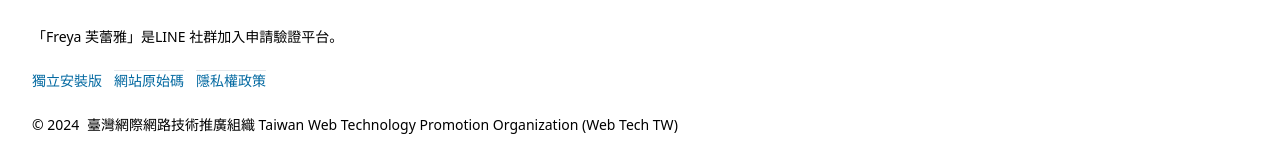
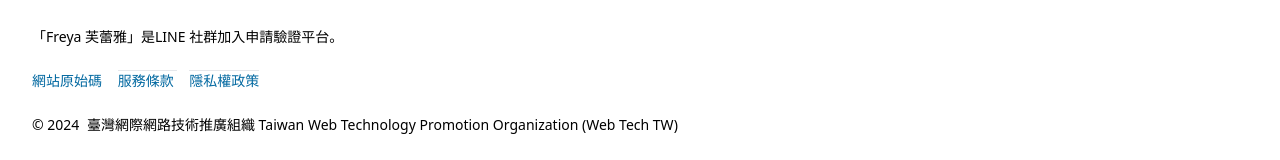
Before and after one commit to web-tech-tw/freya, a Vue app: page / in a window 1280 px wide. Shown: the part 925-1085 px from the top of the page. Built offline with nearby package versions, Linux system fonts and the light colour scheme.

Commit message:
fix: improve ux

```diff
--- a/src/components/AppFooter.vue
+++ b/src/components/AppFooter.vue
@@ -6,16 +6,22 @@
     <div class="max-w-7xl mx-auto mt-5 divide-y divide-gray-200 px-4 sm:px-6 md:px-8 text-sky-700">
       <a
         class="mr-3"
-        href="https://github.com/web-tech-tw/freyja"
-      >獨立安裝版</a>
-      <a
+        href="https://github.com/web-tech-tw/freya"
+      >
+        網站原始碼
+      </a>
+      <router-link
         class="mr-3"
-        href="https://github.com/web-tech-tw/freya"
-      >網站原始碼</a>
+        to="/terms"
+      >
+        服務條款
+      </router-link>
       <a
         class="mr-3"
         href="https://web-tech.tw/#/privacy"
-      >隱私權政策</a>
+      >
+        隱私權政策
+      </a>
     </div>
     <div class="max-w-7xl mx-auto mt-5 divide-y divide-gray-200 px-4 sm:px-6 md:px-8">
       &copy; {{ year }}
--- a/src/components/AppHeaderMenuData.js
+++ b/src/components/AppHeaderMenuData.js
@@ -1,6 +1,8 @@
 import {
   redirectLogin,
 } from "../plugins/profile";
+
+import router from "../router";
 
 export const title = "Freya 芙蕾雅";
 export const subtitle = "LINE 社群加入申請驗證平台";
@@ -8,7 +10,11 @@
 export const isSaraEnabled = true;
 export const onClickSara = (profile) => {
   const isLoggedIn = !!profile;
-  redirectLogin(!isLoggedIn);
+  if (isLoggedIn) {
+    router.push("/rooms");
+  } else {
+    redirectLogin(true);
+  }
 };
 
 export const menuItems = [];
--- a/src/router/index.js
+++ b/src/router/index.js
@@ -43,7 +43,11 @@
 });
 
 router.beforeEach((to, _, next) => {
-  if (to.path === "/") {
+  if (
+    to.path === "/" ||
+    to.path === "/terms" ||
+    to.path.startsWith("/ti/g2/")
+  ) {
     next();
     return;
   }
```
